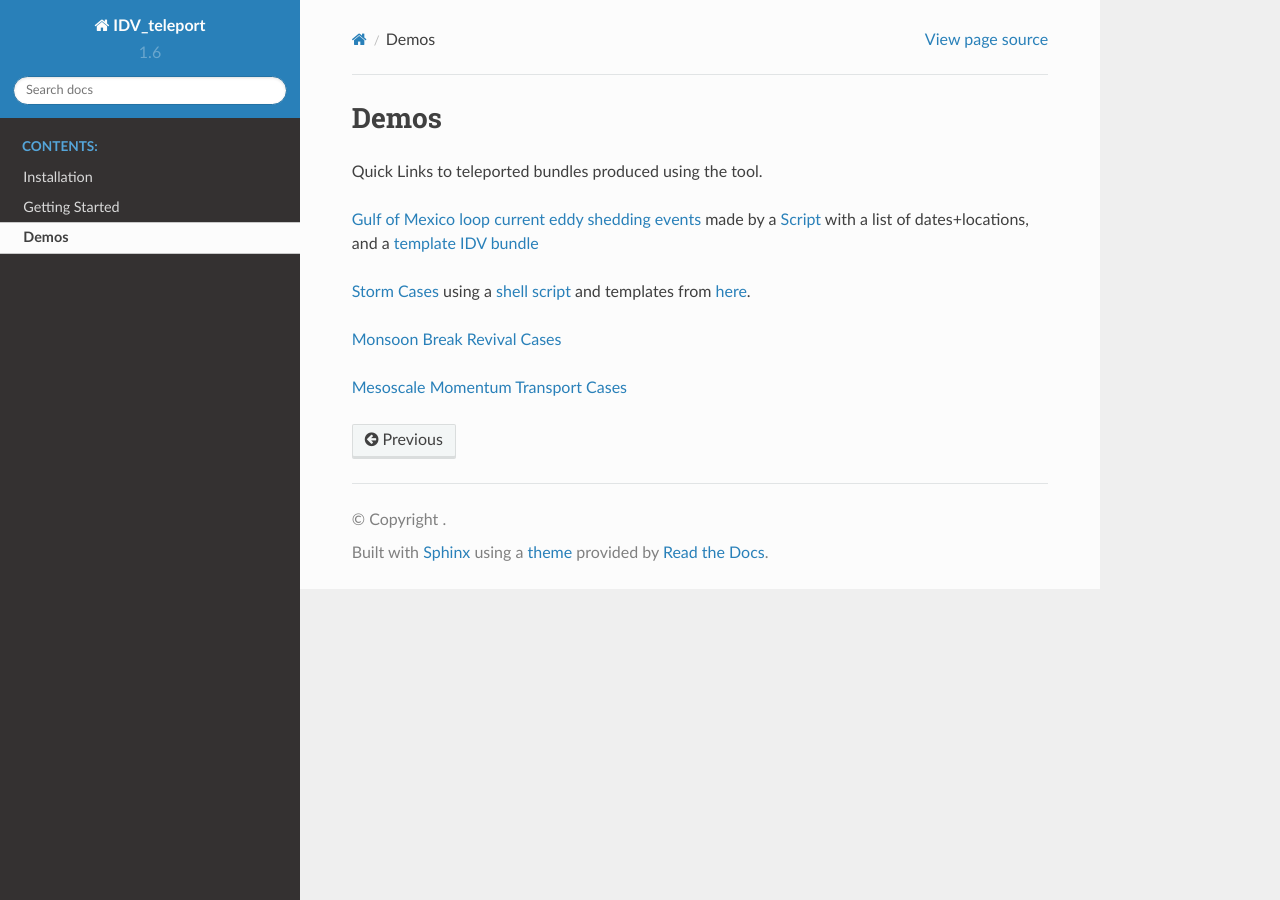
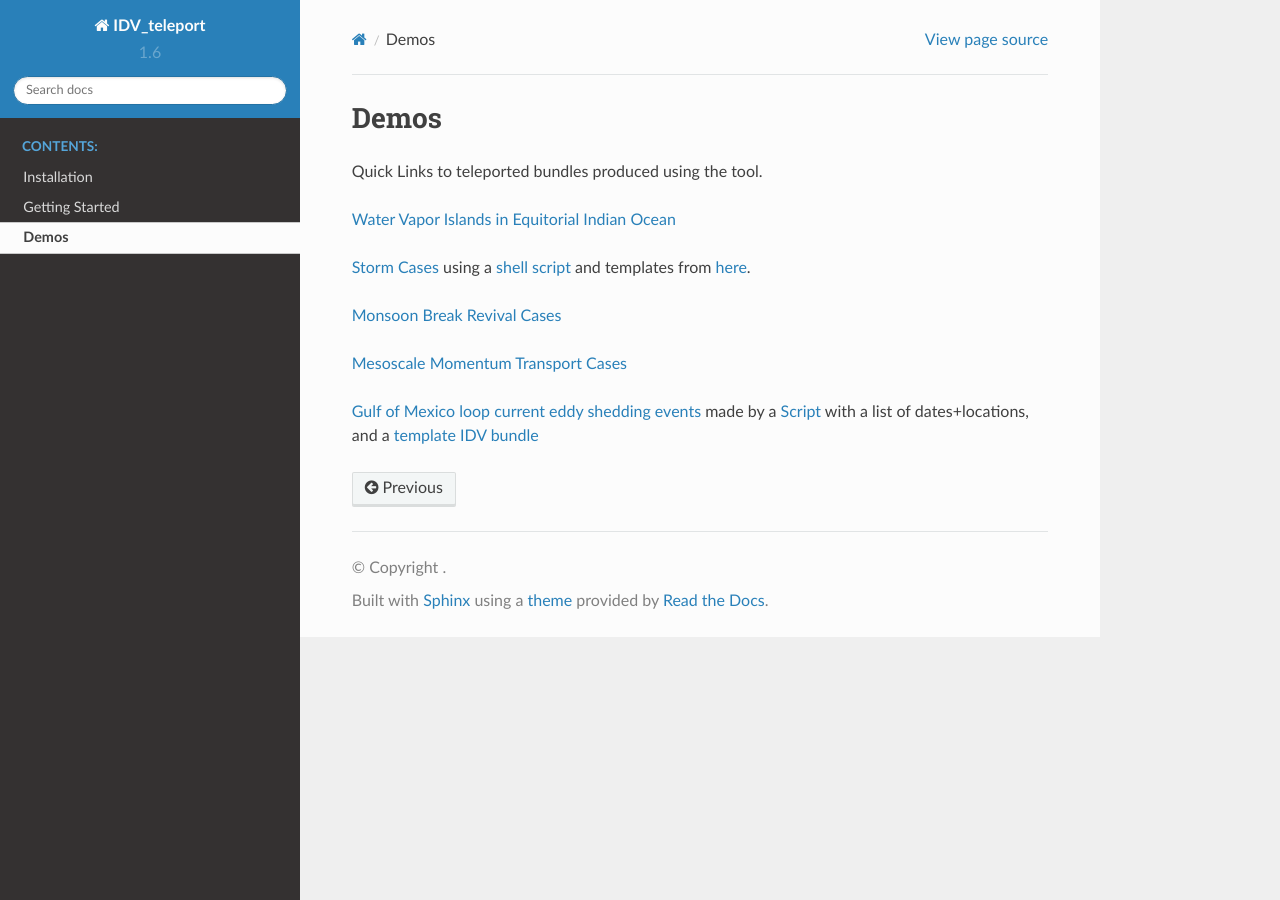
Before and after one commit to suvarchal/IDV_teleport, a Sphinx documentation site: the page built from sphinx/demos.rst, in a window 1280 px wide. Built offline with Sphinx 7.4.7 and the Read the Docs theme 2.0.0, drawn with Linux system fonts in a browser that asks for light colours.

Commit message:
Update demos.rst

```diff
--- a/sphinx/demos.rst
+++ b/sphinx/demos.rst
@@ -3,10 +3,13 @@ Demos
 ===============
 Quick Links to teleported bundles produced using the tool.
 
-`Gulf of Mexico loop current eddy shedding events <http://earthcube.ccs.miami.edu:8080/repository/entry/show?entryid=31437fa8-3dcb-4770-a9f2-e6595b89fd7e>`_ made by a `Script <http://earthcube.ccs.miami.edu:8080/repository/entry/show?entryid=8958e4da-8a51-4f88-8ac6-cbf797d7cb6f>`_ with a list of dates+locations, and a `template IDV bundle <http://earthcube.ccs.miami.edu:8080/repository/entry/show?entryid=0dcfbd52-76b5-44aa-85cf-7d79efad7b62>`_
+`Water Vapor Islands in Equitorial Indian Ocean <http://weather.rsmas.miami.edu/repository/entry/show?entryid=a4154517-ac1c-4eb4-b842-572cb55ce1f2>`_
 
 `Storm Cases <https://weather.rsmas.miami.edu/repository/entry/show?entryid=54211aad-6dff-4a37-a642-b6b9c6365e09>`_ using a `shell script <https://weather.rsmas.miami.edu/repository/entry/show?entryid=379a6b2b-35d3-45ed-9520-c387b4199231>`_ and templates from `here <http://weather.rsmas.miami.edu/repository/entry/show?entryid=a8c100ec-568e-4b21-85dd-8d52360a9ced>`_.
 
 `Monsoon Break Revival Cases <http://weather.rsmas.miami.edu/repository/entry/show?entryid=4370a4c4-0a80-4469-ba04-8861b462aad3>`_
 
 `Mesoscale Momentum Transport Cases <http://weather.rsmas.miami.edu/repository/entry/show?entryid=cb0021eb-d722-4d38-9be9-09c08238c84c>`_
+
+
+`Gulf of Mexico loop current eddy shedding events <http://earthcube.ccs.miami.edu:8080/repository/entry/show?entryid=31437fa8-3dcb-4770-a9f2-e6595b89fd7e>`_ made by a `Script <http://earthcube.ccs.miami.edu:8080/repository/entry/show?entryid=8958e4da-8a51-4f88-8ac6-cbf797d7cb6f>`_ with a list of dates+locations, and a `template IDV bundle <http://earthcube.ccs.miami.edu:8080/repository/entry/show?entryid=0dcfbd52-76b5-44aa-85cf-7d79efad7b62>`_
```
